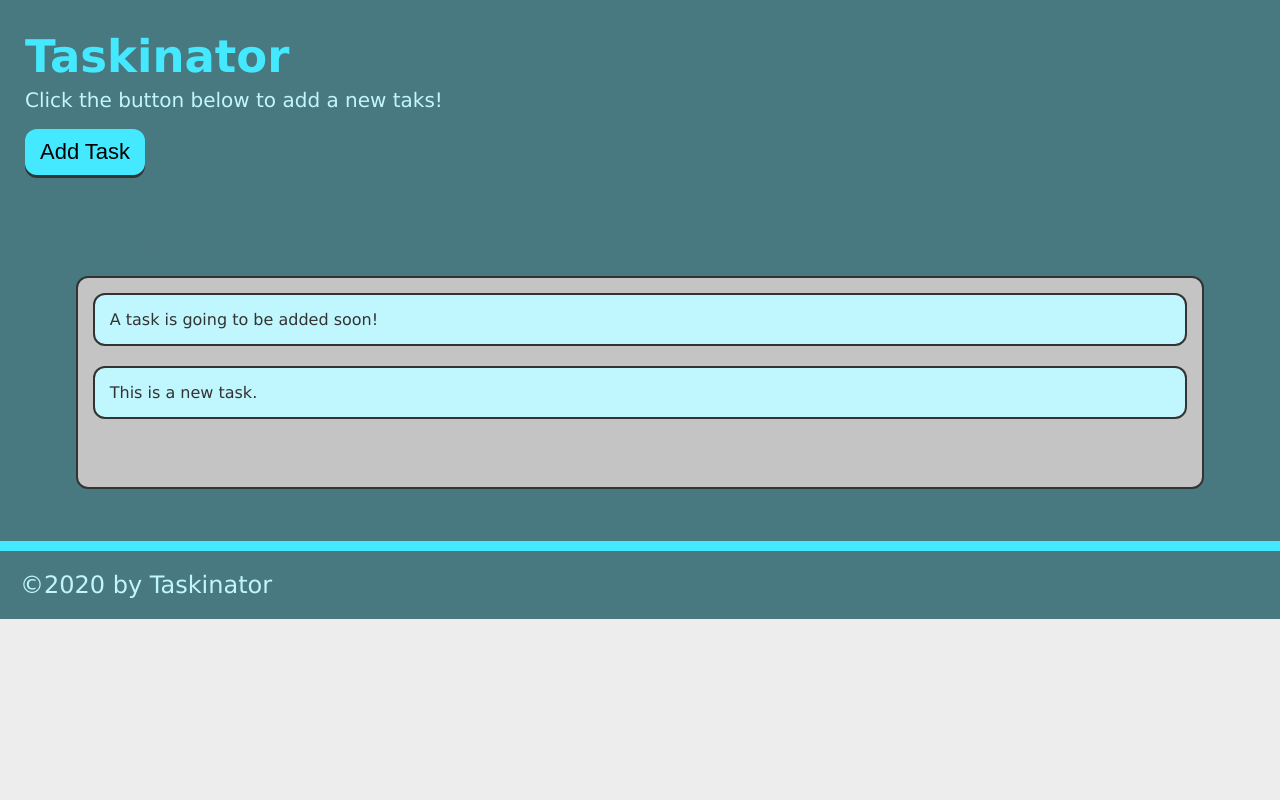
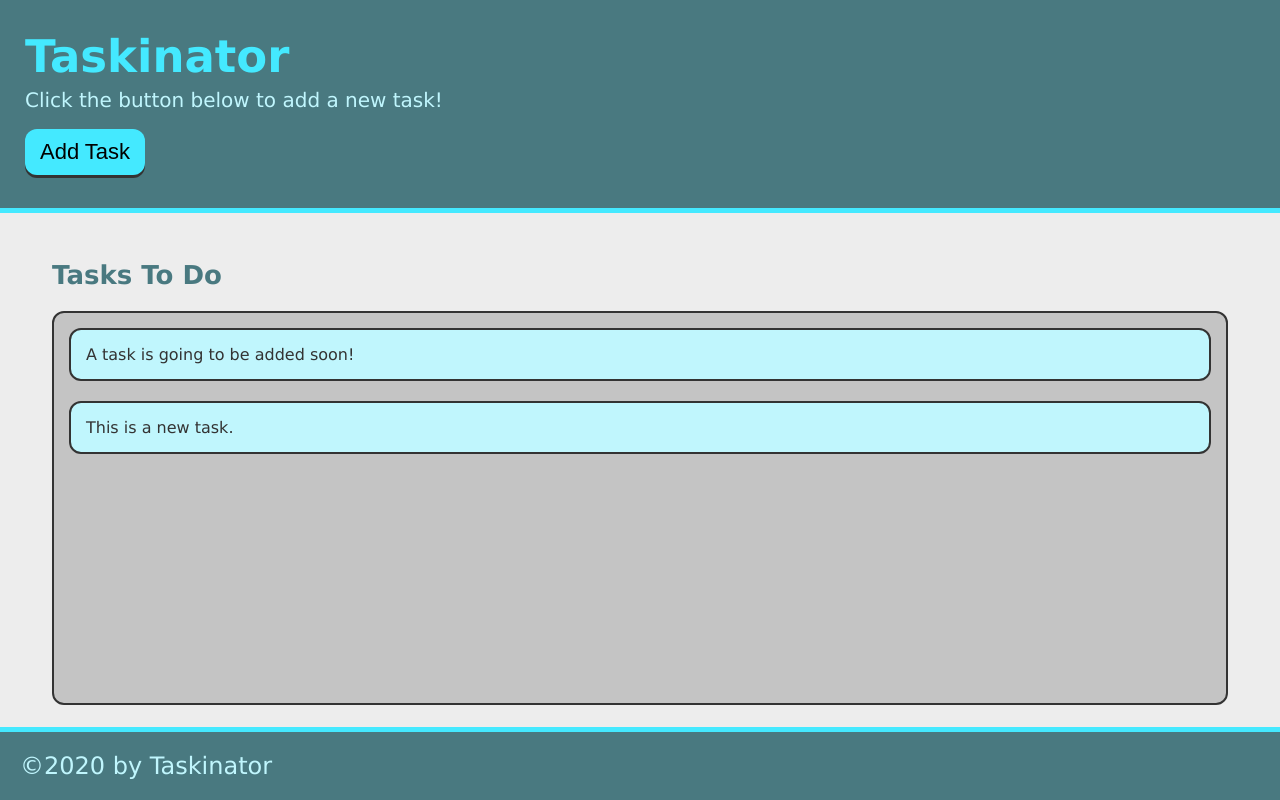
Before and after one commit to indy6678/taskinator, a plain HTML site: page index.html in a window 1280 px wide. Both pictures are taken after a click on the button "Add Task". Drawn offline with Linux system fonts and the light colour scheme.

Commit message:
downloaded code snapshot

```diff
--- a/assets/js/script.js
+++ b/assets/js/script.js
@@ -1,11 +1,11 @@
 var buttonEl = document.querySelector("#save-task");
-var tasksToDoE1 = document.querySelector("#tasks-to-do");
+var tasksToDoEl = document.querySelector("#tasks-to-do");
 
-var createTaskHandler = function(){
-    var listItemEl = document.createElement("li");
-    listItemEl.className = "task-item";
-    listItemEl.textContent = "This is a new task.";
-    tasksToDoE1.appendChild(listItemEl);
-}
+var createTaskHandler = function() {
+  var listItemEl = document.createElement("li");
+  listItemEl.className = "task-item";
+  listItemEl.textContent = "This is a new task.";
+  tasksToDoEl.appendChild(listItemEl);
+};
 
-buttonEl.addEventListener("click",createTaskHandler);
+buttonEl.addEventListener("click", createTaskHandler);
--- a/index.html
+++ b/index.html
@@ -3,17 +3,20 @@
 
 <head>
   <meta charset="UTF-8">
-        <meta http-equiv="X-UA-Compatible" content="IE=edge">
   <meta name="viewport" content="width=device-width, initial-scale=1.0">
+  <meta http-equiv="X-UA-Compatible" content="ie=edge">
   <title>Taskinator</title>
-        <link rel="stylesheet" href="./assets/css/style.css" />
+  <link rel="stylesheet" href="./assets/css/style.css">
 </head>
 
 <body>
+
   <header>
     <h1 class="page-title">Taskinator</h1>
-            <p>Click the button below to add a new taks!</p>
+    <p>Click the button below to add a new task!</p>
     <button class="btn" id="save-task">Add Task</button>
+  </header>
+
   <main class="page-content">
     <section class="task-list-wrapper">
       <h2 class="list-title">Tasks To Do</h2>
@@ -23,15 +26,11 @@
     </section>
   </main>
 
-
-
-        </header>
-
-
-        <script src="./assets/js/script.js"></script>
-    </body>
   <footer>
     &copy;2020 by Taskinator
   </footer>
 
+  <script src="./assets/js/script.js"></script>
+</body>
+
 </html>
```
Also changed, not shown: assets/images/select-arrow.svg. Lines whose indentation alone changed are shown as unchanged.
